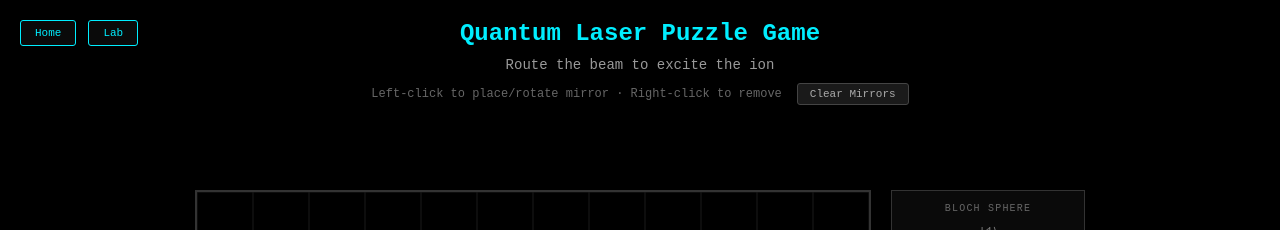
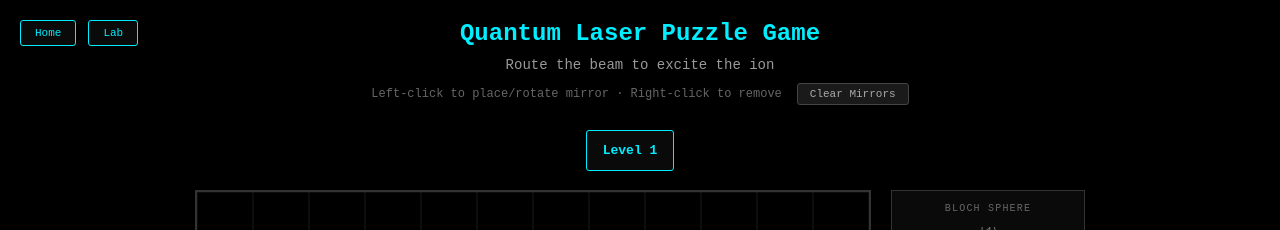
Before and after one commit to archie-sagers/quantum-educational-game, a Vue app in the folder quantum-project/: page / in a window 1280 px wide. Shown: the top 230 px of the page. Built offline with nearby package versions, Linux system fonts and the light colour scheme; the HTML template or start-up script is replaced by a standard one.

Commit message:
Added level select button
- Added the ability to select levels

```diff
--- a/quantum-project/src/pages/Home.module.css
+++ b/quantum-project/src/pages/Home.module.css
@@ -36,6 +36,14 @@
   color: #666;
   margin: 0;
   font-size: 12px;
+}
+
+.controlsRow {
+  display: flex;
+  gap: 20px;
+  align-items: center;
+  justify-content: center;
+  height: 60px;
 }
 
 .clearBtn {
@@ -265,6 +273,73 @@
   align-items: center;
 }
 
+.levelIndicator {
+  cursor: pointer;
+  background: #0a0a0a;
+  color: #0ef;
+  border: 1px solid #0ef;
+  padding: 12px 16px;
+  font-size: 13px;
+  font-family: monospace;
+  border-radius: 3px;
+  transition: 0.2s;
+  font-weight: bold;
+}
+
+.levelIndicator:hover {
+  background: #1a1a1a;
+  box-shadow: 0 0 8px #0ef;
+}
+
+.levelSelectorOverlay {
+  position: fixed;
+  inset: 0;
+  background: rgba(0, 0, 0, 0.9);
+  display: flex;
+  align-items: center;
+  justify-content: center;
+  z-index: 2000;
+}
+
+.levelSelectorGrid {
+  display: grid;
+  grid-template-columns: repeat(auto-fit, minmax(80px, 1fr));
+  gap: 12px;
+  padding: 40px;
+  background: #0a0a0a;
+  border: 2px solid #0ef;
+  border-radius: 4px;
+  max-width: 90vw;
+  max-height: 90vh;
+  overflow: auto;
+}
+
+.levelSelectorSquare {
+  aspect-ratio: 1;
+  display: flex;
+  align-items: center;
+  justify-content: center;
+  background: #1a1a1a;
+  border: 1px solid #0ef;
+  color: #0ef;
+  font-size: 18px;
+  font-weight: bold;
+  font-family: monospace;
+  cursor: pointer;
+  border-radius: 3px;
+  transition: 0.2s;
+}
+
+.levelSelectorSquare:hover {
+  background: #2a2a2a;
+  box-shadow: 0 0 12px #0ef;
+}
+
+.levelSelectorActive {
+  background: #0ef;
+  color: #000;
+}
+
 .successBox {
   border: 2px solid #0f0;
   background: #0a2a0a;
--- a/quantum-project/src/pages/Home.vue
+++ b/quantum-project/src/pages/Home.vue
@@ -25,6 +25,7 @@ const result = ref('—')
 const history = ref<number[]>([])
 const showWin = ref(false)
 const canMeasure = ref(false)
+const showLevelSelector = ref(false)
 
 let level: Level = LEVELS[currentLevelIndex.value]!
 let ctx: CanvasRenderingContext2D | null = null
@@ -108,6 +109,17 @@ function nextLevel() {
     result.value = '—'
     history.value = []
   }
+}
+
+function selectLevel(index: number) {
+  showLevelSelector.value = false
+  currentLevelIndex.value = index
+  level = LEVELS[currentLevelIndex.value]!
+  setupCanvas()
+  updateStateForTracing()
+  result.value = '—'
+  history.value = []
+  showWin.value = false
 }
 
 // Canvas draw loop
@@ -324,11 +336,16 @@ onUnmounted(() => {
       <button @click="clearMirrors" :class="styles.clearBtn">Clear Mirrors</button>
     </div>
 
-    <!-- Success message box - reserves space when not visible -->
-    <div :class="styles.successBoxContainer">
-      <div v-if="showWin" :class="styles.successBox">
-        <div :class="styles.successText">ION SUCCESSFULLY EXCITED</div>
-        <button @click="nextLevel" :class="styles.nextBtn">{{ currentLevelIndex < LEVELS.length - 1 ? 'Next Level' : 'Completed!' }}</button>
+    <!-- Level select and success message on same line -->
+    <div :class="styles.controlsRow">
+      <button @click="showLevelSelector = true" :class="styles.levelIndicator">
+        Level {{ currentLevelIndex + 1 }}
+      </button>
+      <div :class="styles.successBoxContainer">
+        <div v-if="showWin" :class="styles.successBox">
+          <div :class="styles.successText">ION SUCCESSFULLY EXCITED</div>
+          <button @click="nextLevel" :class="styles.nextBtn">{{ currentLevelIndex < LEVELS.length - 1 ? 'Next Level' : 'Completed!' }}</button>
+        </div>
       </div>
     </div>
 
@@ -441,5 +458,19 @@ onUnmounted(() => {
       </aside>
     </div>
     <!-- End main-area -->
+
+    <!-- Level selector modal -->
+    <div v-if="showLevelSelector" :class="styles.levelSelectorOverlay" @click="showLevelSelector = false">
+      <div :class="styles.levelSelectorGrid" @click.stop>
+        <div
+          v-for="(_, index) in LEVELS"
+          :key="index"
+          @click="selectLevel(index)"
+          :class="[styles.levelSelectorSquare, { [styles.levelSelectorActive as string]: index === currentLevelIndex }]"
+        >
+          {{ index + 1 }}
+        </div>
+      </div>
+    </div>
   </div>
 </template>
```
